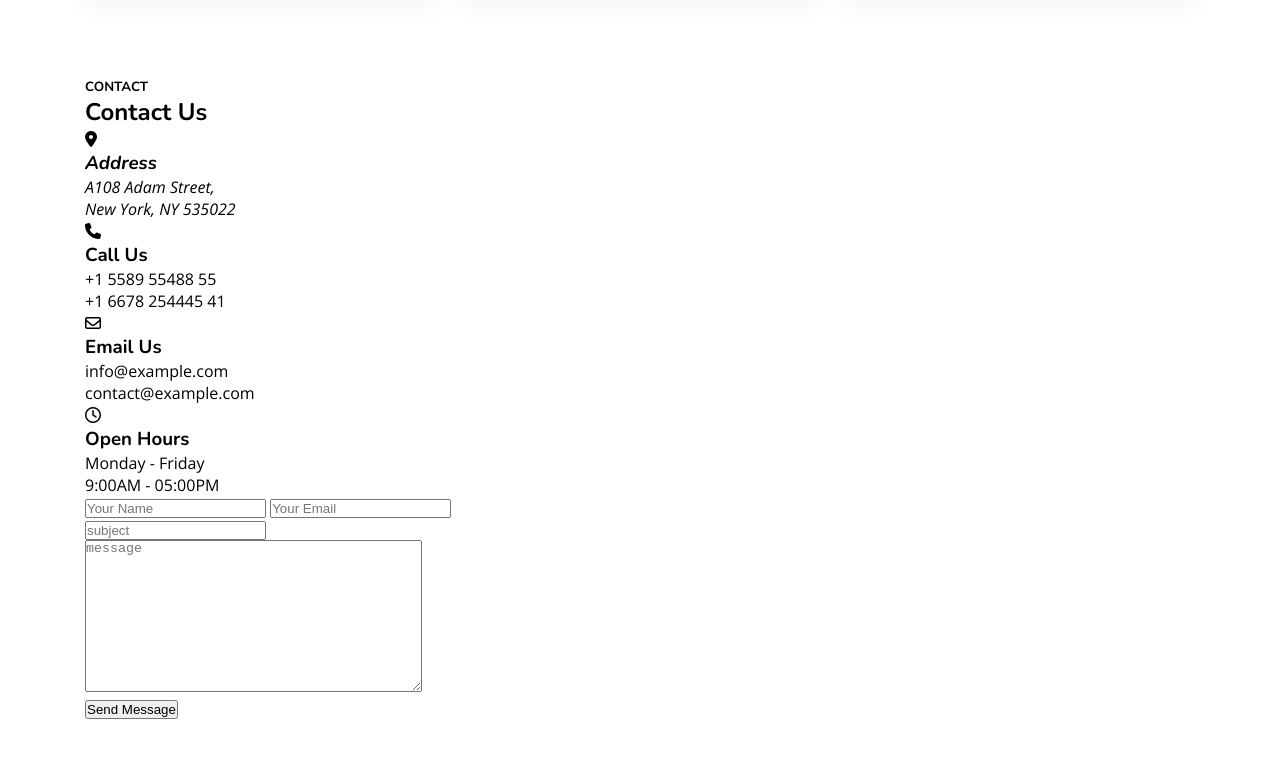
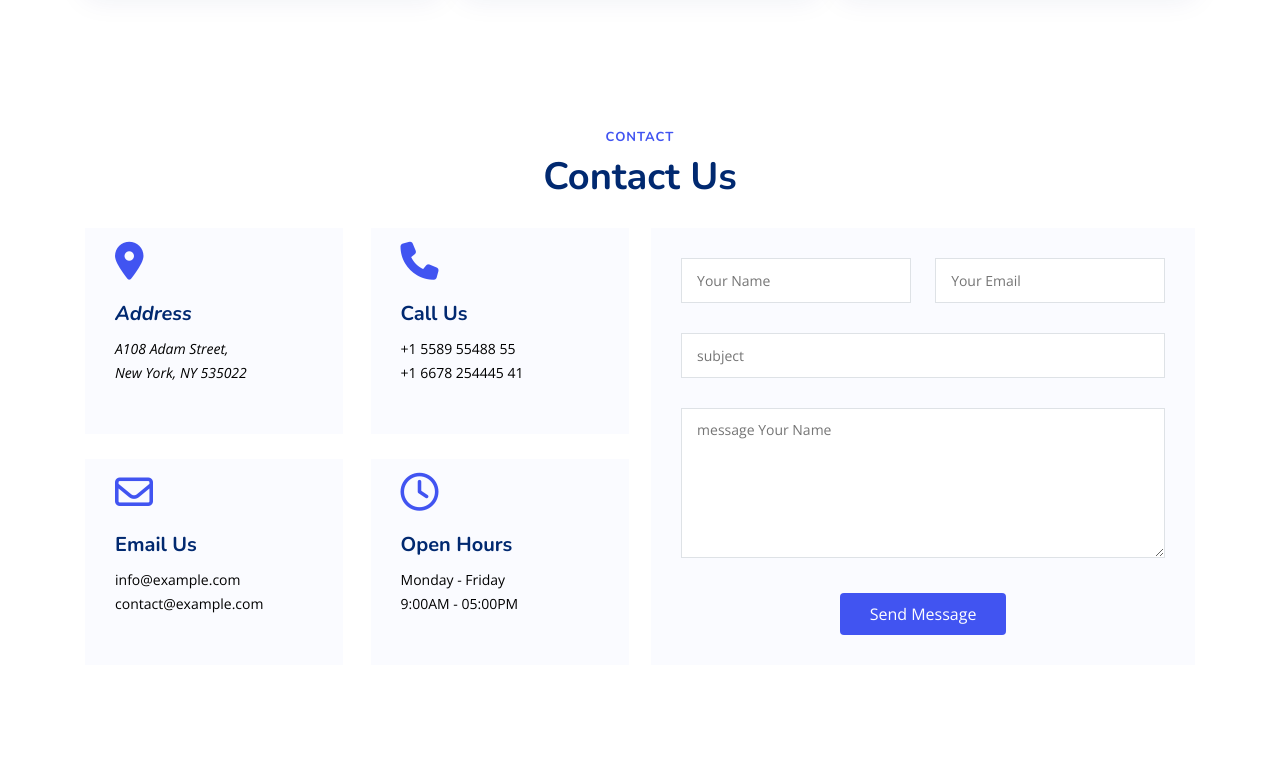
Before and after one commit to abrartariqulislam/Flex_Start, a plain HTML site: page index.html in a window 1280 px wide. Shown: the part 8635-9393 px from the top of the page. Before the commit the page ends 9369 px from the top, so only its background shows below. Drawn offline with nearby package versions, Linux system fonts and the light colour scheme.

Commit message:
completed contect section

```diff
--- a/index.html
+++ b/index.html
@@ -822,10 +822,10 @@
                                     <input type="text" name="subject" required placeholder="subject">
                                 </div>
                                 <div class="message">
-                                    <textarea name="masage" id="" cols="40" rows="10" required placeholder="message"></textarea>
+                                    <textarea name="masage" id="" cols="40" rows="10" required placeholder="message Your Name"></textarea>
                                 </div>
                                 <div class="form_btn">
-                                    <input type="button" value="Send Message">
+                                    <button type="submit">Send Message</button>
                                 </div>
                             </form>
                         </div>
--- a/style.css
+++ b/style.css
@@ -30,7 +30,7 @@ h5,
 h6 {
   font-family: "Nunito", sans-serif;
 }
-body {
+body, textarea,button, form input {
   font-family: "Open Sans", sans-serif;
 }
 /* ===============
@@ -1173,3 +1173,149 @@ header#main_header {
 .inner_blog .blog_area .blog_box .blog_details a:hover{
   color: #717ff5;
 }
+/* ==================
+    team section
+ ===========================*/
+ .inner_contact{
+  margin: 50px 0;
+  margin-bottom: 300px;
+ }
+ .inner_contact h5{
+  font-size: 13px;
+  letter-spacing: 1px;
+  font-weight: 700;
+  margin: 0;
+  color: #4154f1;
+  text-transform: uppercase;
+  text-align: center;
+}
+.inner_contact h2{
+  margin: 10px 0 0 0;
+  padding: 0;
+  font-size: 38px;
+  line-height: 42px;
+  font-weight: 700;
+  color: #012970;
+  text-align: center;
+  margin-bottom: 30px;
+}
+.inner_contact .contact_area{
+  display: flex;
+  align-items: flex-start;
+  justify-content: center;
+  column-gap: 2%;
+}
+.inner_contact .contact_area .contact_info{
+  flex-basis: 49%;
+  display: flex;
+  align-items: center;
+  justify-content: center;
+  column-gap: 5%;
+  row-gap: 25px;
+  flex-wrap: wrap;
+}
+.inner_contact .contact_area .contact_info .contact_info_box{
+  flex-basis: 47.5%;
+  background: #fafbff;
+  padding: 30px;
+  height: 206px;
+}
+.inner_contact .contact_area .contact_info .contact_info_box i{
+  font-size: 38px;
+  line-height: 0;
+  color: #4154f1;
+}
+.inner_contact .contact_area .contact_info .contact_info_box h3{
+  font-size: 20px;
+  color: #012970;
+  font-weight: 700;
+  margin: 20px 0 10px 0;
+}
+.inner_contact .contact_area .contact_info .contact_info_box p{
+  padding: 0;
+  line-height: 24px;
+  font-size: 14px;
+  margin-bottom: 0;
+}
+.inner_contact .contact_area .contact_form{
+  flex-basis: 49%;
+  background: #fafbff;
+  padding: 30px;
+  height: 100%;
+}
+.inner_contact .contact_area .contact_form .name{
+  display: flex;
+  align-items: center;
+  justify-content: center;
+  column-gap: 5%;
+}
+.inner_contact .contact_area .contact_form .name input{
+  flex-basis: 47.5%;
+  color: #212529;
+  font-weight: 400;
+  line-height: 1.5;
+  font-size: 14px;
+  border-radius: 0;
+  border: 1px solid #dee2e6 ;
+  outline:1px solid transparent;
+  height: 45px;
+  padding:10px 15px;
+  transition: 0.5s;
+}
+.inner_contact .contact_area .contact_form .subject{
+  max-width: 100%;
+  margin: 30px 0;
+}
+.inner_contact .contact_area .contact_form .subject input{
+  width: 100%;
+  color: #212529;
+  font-weight: 400;
+  line-height: 1.5;
+  font-size: 14px;
+  border-radius: 0;
+  border: 1px solid #dee2e6 ;
+  outline:1px solid transparent;
+  height: 45px;
+  padding:10px 15px;
+  transition: 0.5s;
+}
+.inner_contact .contact_area .contact_form  input:focus{
+  border-color: #4154f1;
+  border-radius: 0;
+}
+.inner_contact .contact_area .contact_form .message{
+  max-width: 100%;
+  margin-bottom: 30px;
+}
+.inner_contact .contact_area .contact_form .message textarea{
+  width: 100%;
+  color: #212529;
+  font-weight: 400;
+  line-height: 1.5;
+  font-size: 14px;
+  border-radius: 0;
+  border: 1px solid #dee2e6;
+  outline: 1px solid transparent;
+  height: 150px;
+  padding:10px 15px;
+  transition: 0.5s;
+}
+.inner_contact .contact_area .contact_form .message textarea:focus{
+  border-color:#4154f1 ;
+  border-radius: 0;
+}
+.inner_contact .contact_area .contact_form .form_btn{
+  text-align: center;
+}
+.inner_contact .contact_area .contact_form .form_btn button{
+  background: #4154f1;
+  border: 0;
+  padding: 10px 30px;
+  color: #fff;
+  transition: 0.4s;
+  border-radius: 4px;
+  font-size: 16px;
+}
+.inner_contact .contact_area .contact_form .form_btn button:hover{
+  background: #5969f3;
+}
```
